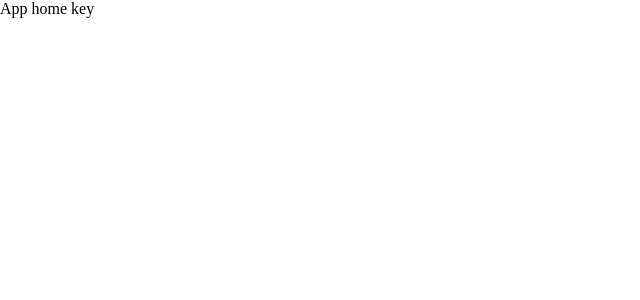
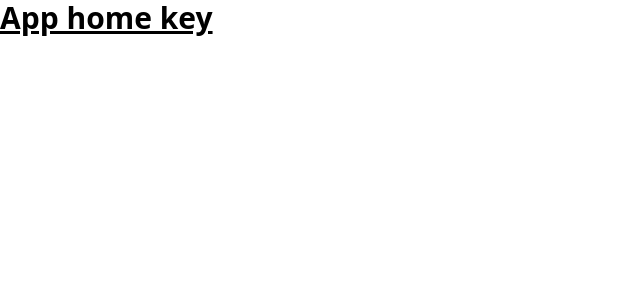
Before and after one commit to 7gb-RAM/homekey-frontend, a React (Create React App) app in the folder homekey-frontend/: page / in a window 1280 px wide. Shown: the top 300 px of the page, without its empty margins (0-640 px from the left). Built offline with nearby package versions, Linux system fonts and the light colour scheme.

Commit message:
+tailwind setup

```diff
--- a/homekey-frontend/package.json
+++ b/homekey-frontend/package.json
@@ -34,5 +34,11 @@
       "last 1 firefox version",
       "last 1 safari version"
     ]
+  },
+  "devDependencies": {
+    "@babel/plugin-proposal-private-property-in-object": "^7.21.11",
+    "autoprefixer": "^10.4.20",
+    "postcss": "^8.4.49",
+    "tailwindcss": "^3.4.15"
   }
 }
--- /dev/null
+++ b/homekey-frontend/postcss.config.js
@@ -0,0 +1,6 @@
+module.exports = {
+    plugins: {
+      tailwindcss: {},
+      autoprefixer: {},
+    }
+  }
--- a/homekey-frontend/src/App.js
+++ b/homekey-frontend/src/App.js
@@ -2,7 +2,9 @@
 
 const App = () => {
   return (
-    <div>App home key</div>
+  <h1 className="text-3xl font-bold underline">
+    App home key
+  </h1>
   )
 }
 
--- a/homekey-frontend/src/index.css
+++ b/homekey-frontend/src/index.css
@@ -1,3 +1,6 @@
+@tailwind base;
+@tailwind components;
+@tailwind utilities;
 *{
 padding: 0;
 margin: 0;
--- /dev/null
+++ b/homekey-frontend/tailwind.config.js
@@ -0,0 +1,10 @@
+/** @type {import('tailwindcss').Config} */
+module.exports = {
+  content: [
+    "./src/**/*.{js,jsx,ts,tsx}"
+  ],
+  theme: {
+    extend: {},
+  },
+  plugins: [],
+}
```
Also changed, not shown: 1 other file (tests, documents, lock files or other folders).
